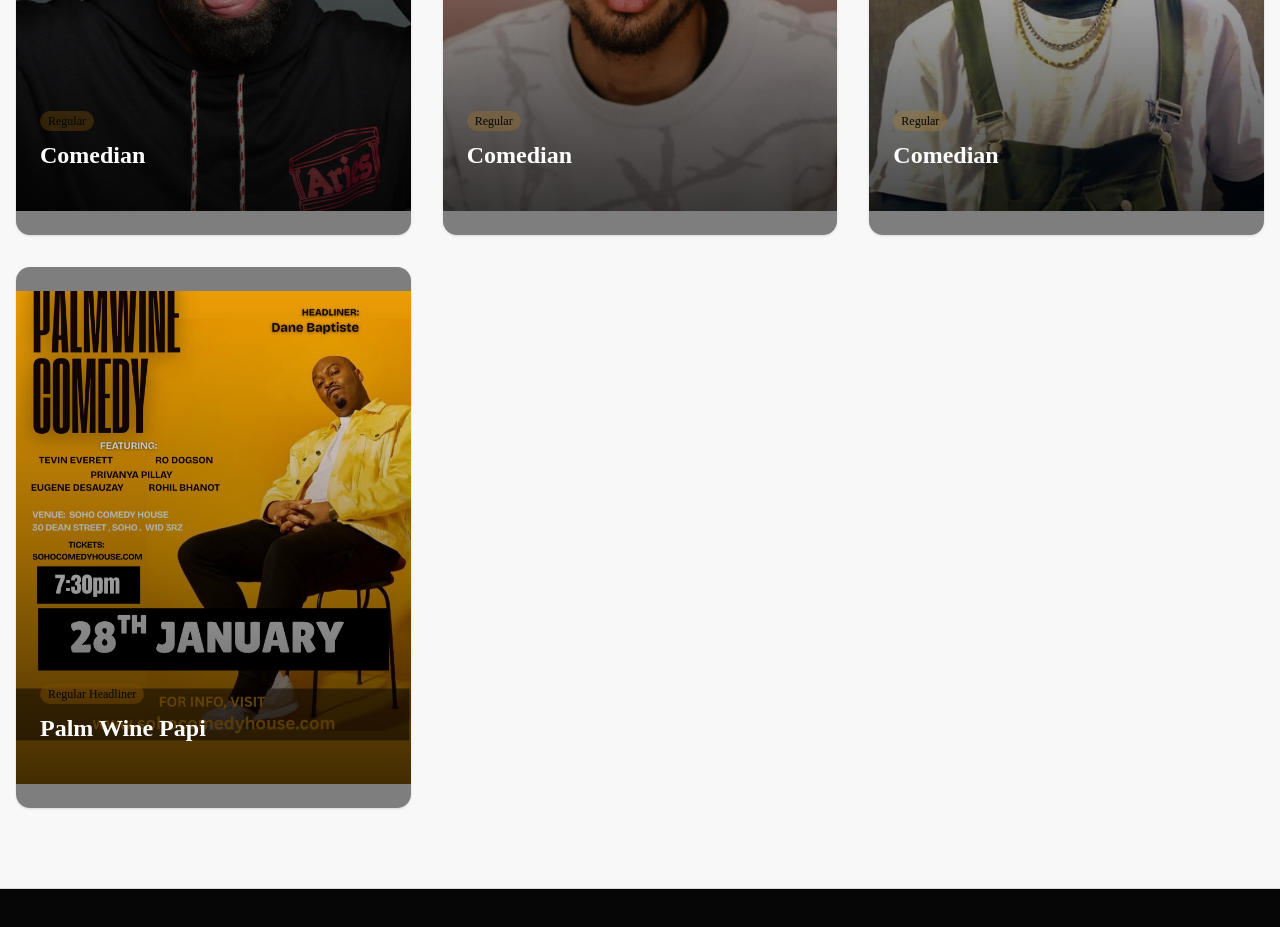
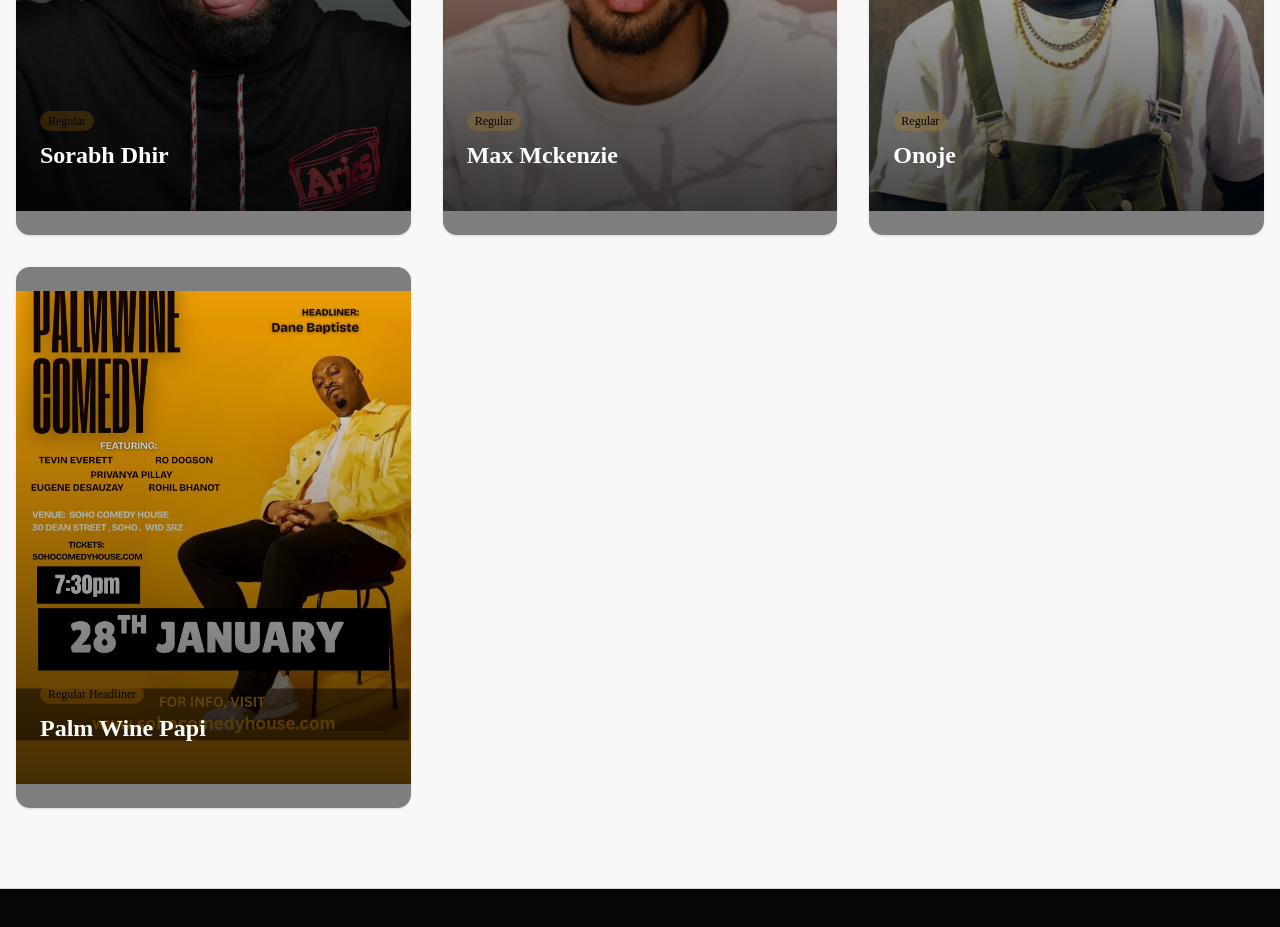
Before and after one commit to maurya-ayush/soho-comedy-house, a React (Vite) app: page /comedians in a window 1280 px wide. Shown: the part 1360-2287 px from the top of the page. Built offline with nearby package versions, Linux system fonts and the light colour scheme.

Commit message:
Fix: Changed some comedian names.

```diff
--- a/src/components/pages/ComediansPage.tsx
+++ b/src/components/pages/ComediansPage.tsx
@@ -32,7 +32,7 @@ const comedians = [
     },
     {
         id: 4,
-        name: "Comedian",
+        name: "Sorabh Dhir",
         role: "Regular",
         image: "/images/com-1.jpeg",
         bio: "Bringing the best vibes and the loudest laughs.",
@@ -40,7 +40,7 @@ const comedians = [
     },
     {
         id: 5,
-        name: "Comedian",
+        name: "Max Mckenzie",
         role: "Regular",
         image: "/images/com-2.jpeg",
         bio: "Bringing the best vibes and the loudest laughs.",
@@ -48,7 +48,7 @@ const comedians = [
     },
     {
         id: 6,
-        name: "Comedian",
+        name: "Onoje",
         role: "Regular",
         image: "/images/com-3.jpeg",
         bio: "Bringing the best vibes and the loudest laughs.",
```
